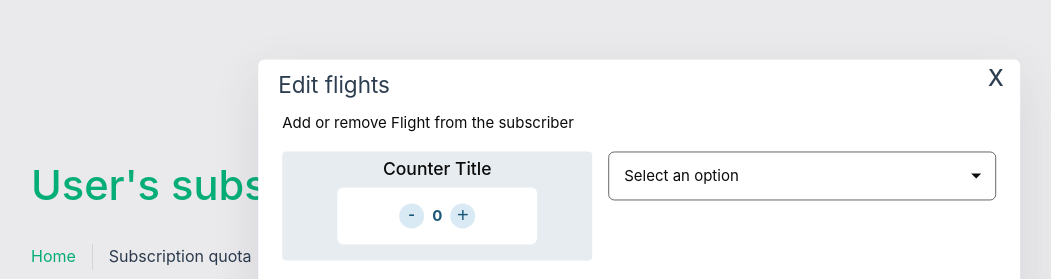
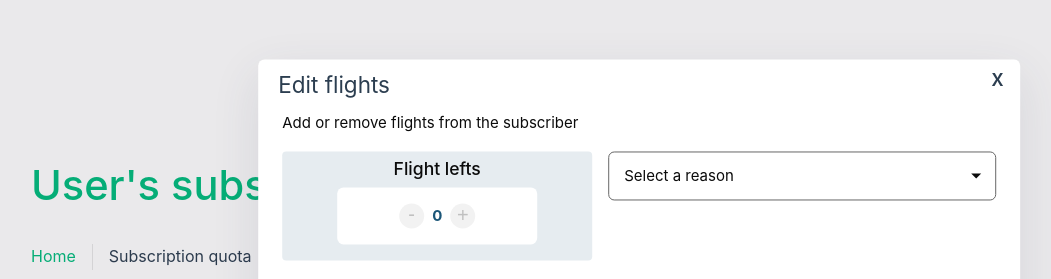
Before and after one commit to YoelCieno/quota, a Vue app: page /quota in a window 1280 px wide. Shown: the part 176-455 px from the top of the page, without its empty margins (1-1052 px from the left). Built offline with nearby package versions, Linux system fonts and the light colour scheme.

Commit message:
feat(QuotaView): disabled without reason

```diff
--- a/src/components/BaseButton.vue
+++ b/src/components/BaseButton.vue
@@ -72,6 +72,11 @@ const onClick = () => {
     &:hover {
       background-color: transparentize($color-primary-blue-1_3, 0.1);
     }
+    &:disabled {
+      background-color: $color-gray-disabled;
+      color: $color-gray-disabled-1;
+      cursor: default;
+    }
     &-less .title {
       vertical-align: top;
       line-height: 1;
--- a/src/components/BaseCounter.vue
+++ b/src/components/BaseCounter.vue
@@ -3,6 +3,7 @@ import BaseButton from '@/components/BaseButton.vue';
 import { ref } from 'vue';
 
 withDefaults(defineProps<{
+  disabled?: boolean,
   title?: string,
 }>(), {
   title: 'Counter Title'
@@ -26,10 +27,12 @@ const onClickAdd = () => {
     <div class="counter__box">
       <BaseButton title="-"
                   :class-modifiers="['icon', 'icon-less']"
+                  :disabled="disabled"
                   @click="onClickLess" />
       <span class="counter__number">{{ counter }}</span>
       <BaseButton title="+"
                   :class-modifiers="['icon']"
+                  :disabled="disabled"
                   @click="onClickAdd" />
     </div>
   </div>
--- a/src/components/modal/BaseModal.vue
+++ b/src/components/modal/BaseModal.vue
@@ -31,7 +31,7 @@ const { isModalOpen, closeModal } = useModal();
             class="close-button"
             aria-hidden="true"
             @click="closeModal(modalName)"
-      >X</span>
+      >x</span>
     </header>
       <section id="modal-body">
         <slot name="body">Body goes here ...</slot>
--- a/src/views/QuotaView.vue
+++ b/src/views/QuotaView.vue
@@ -3,13 +3,18 @@ import BaseModal from '@/components/modal/BaseModal.vue';
 import BaseCounter from '@/components/BaseCounter.vue';
 import BaseSelector from '@/components/select/BaseSelector.vue';
 import BaseButton from '@/components/BaseButton.vue';
-import { onBeforeMount } from 'vue';
+import { onBeforeMount, ref, computed } from 'vue';
 import useModal from '@/components/modal/useModal';
 import { modalName } from '@/composables';
+import type { IdText } from '@/components/select/models';
 
 const { openModal, closeModal } = useModal();
 
 const options = [{ id: '1', text: 'test 1'}, { id: '2', text: 'test 2'}];
+
+const reason = ref<IdText>();
+
+const disabledCounter = computed(() => !reason.value)
 
 onBeforeMount(() => {
   openModal(modalName);
@@ -19,16 +24,24 @@ const modalAction = () => {
   closeModal(modalName);
 };
 
+
+const onInputReason = (option: IdText) => {
+  reason.value = option;
+};
+
 </script>
 <template>
   <BaseModal title="Edit flights"
              :modal-name="modalName">
     <template #body>
       <div class="quota__body">
-        <label class="text-h6">Add or remove Flight from the subscriber</label>
+        <label class="text-h6">Add or remove flights from the subscriber</label>
         <div class="quota__form-row">
-         <BaseCounter />
-          <BaseSelector :options="options"/>
+         <BaseCounter title="Flight lefts"
+                      :disabled="disabledCounter" />
+          <BaseSelector placeholder="Select a reason"
+                        :options="options"
+                        @input="onInputReason" />
         </div>
       </div>
     </template>
```
